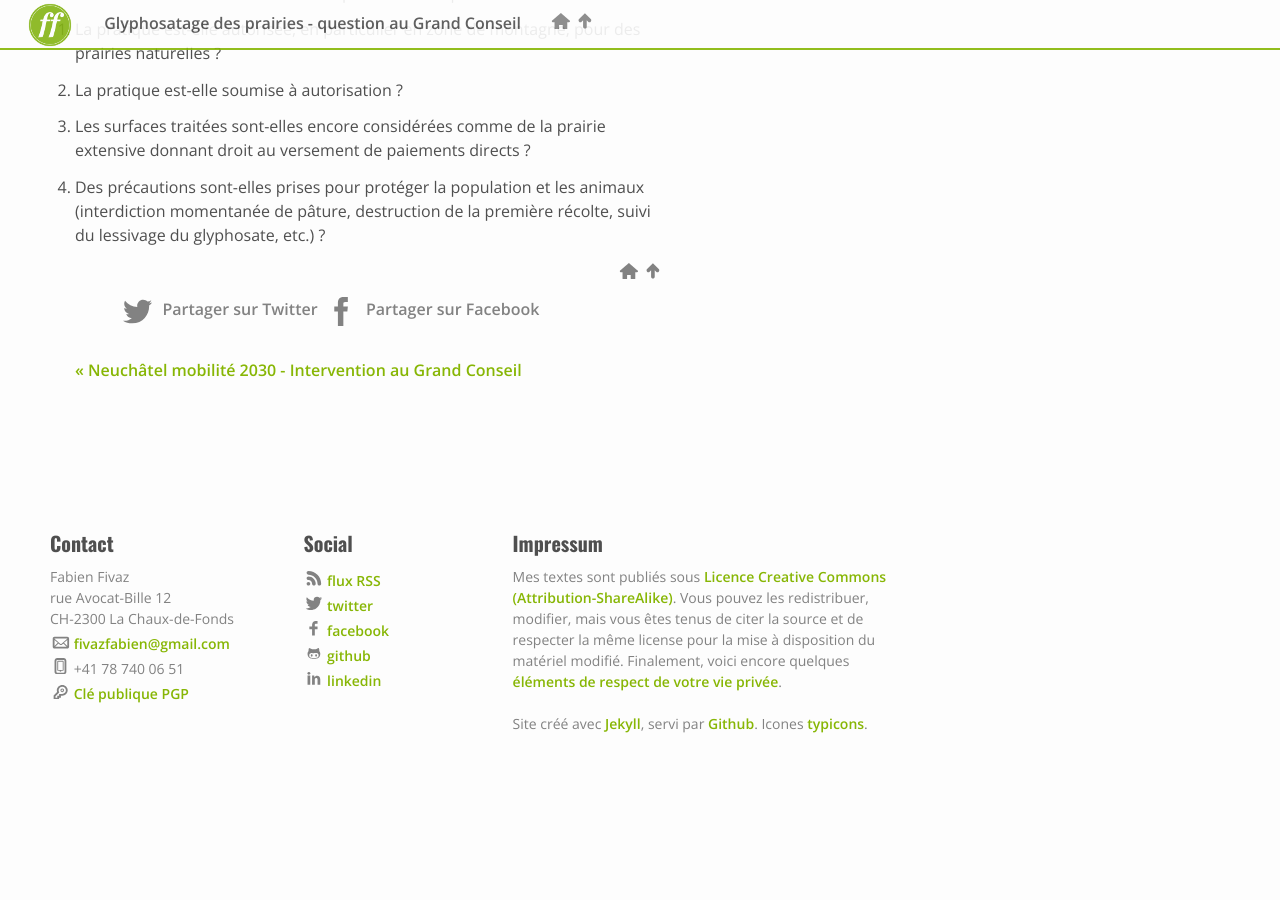
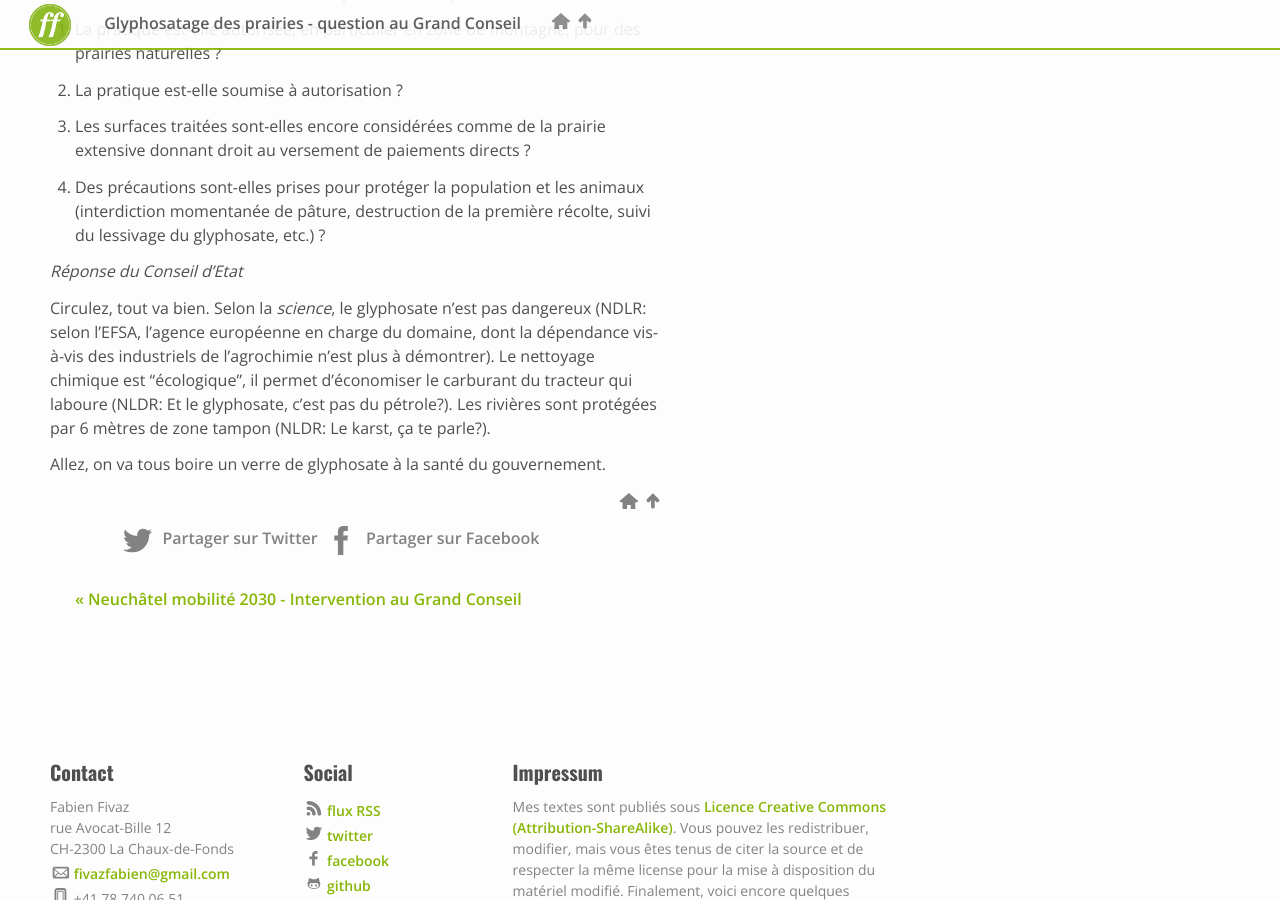
Before and after one commit to ffivaz/ffivaz.github.io, a Jekyll site: the page built from _posts/2016-09-27-anneantissement-chimique-des-prairies-naturelles.markdown, in a window 1280 px wide and 900 px high, scrolled down 1253 px. Built offline with Jekyll 4.4.1, drawn with Linux system fonts in a browser that asks for light colours; nearby versions of some CDN libraries; comment, search, counter and statistics services are not loaded; before the commit the page ends 2037 px from its top, so only the background shows below that.

Commit message:
Texte glyphosate mod

```diff
--- a/_posts/2016-09-27-anneantissement-chimique-des-prairies-naturelles.markdown
+++ b/_posts/2016-09-27-anneantissement-chimique-des-prairies-naturelles.markdown
@@ -36,3 +36,9 @@
 
 4. Des précautions sont-elles prises pour protéger la population et les animaux (interdiction momentanée de
 pâture, destruction de la première récolte, suivi du lessivage du glyphosate, etc.) ?
+
+*Réponse du Conseil d'Etat*
+
+Circulez, tout va bien. Selon la *science*, le glyphosate n'est pas dangereux (NDLR: selon l'EFSA, l'agence européenne en charge du domaine, dont la dépendance vis-à-vis des industriels de l'agrochimie n'est plus à démontrer). Le nettoyage chimique est "écologique", il permet d'économiser le carburant du tracteur qui laboure (NLDR: Et le glyphosate, c'est pas du pétrole?). Les rivières sont protégées par 6 mètres de zone tampon (NLDR: Le karst, ça te parle?).
+
+Allez, on va tous boire un verre de glyphosate à la santé du gouvernement.
```
